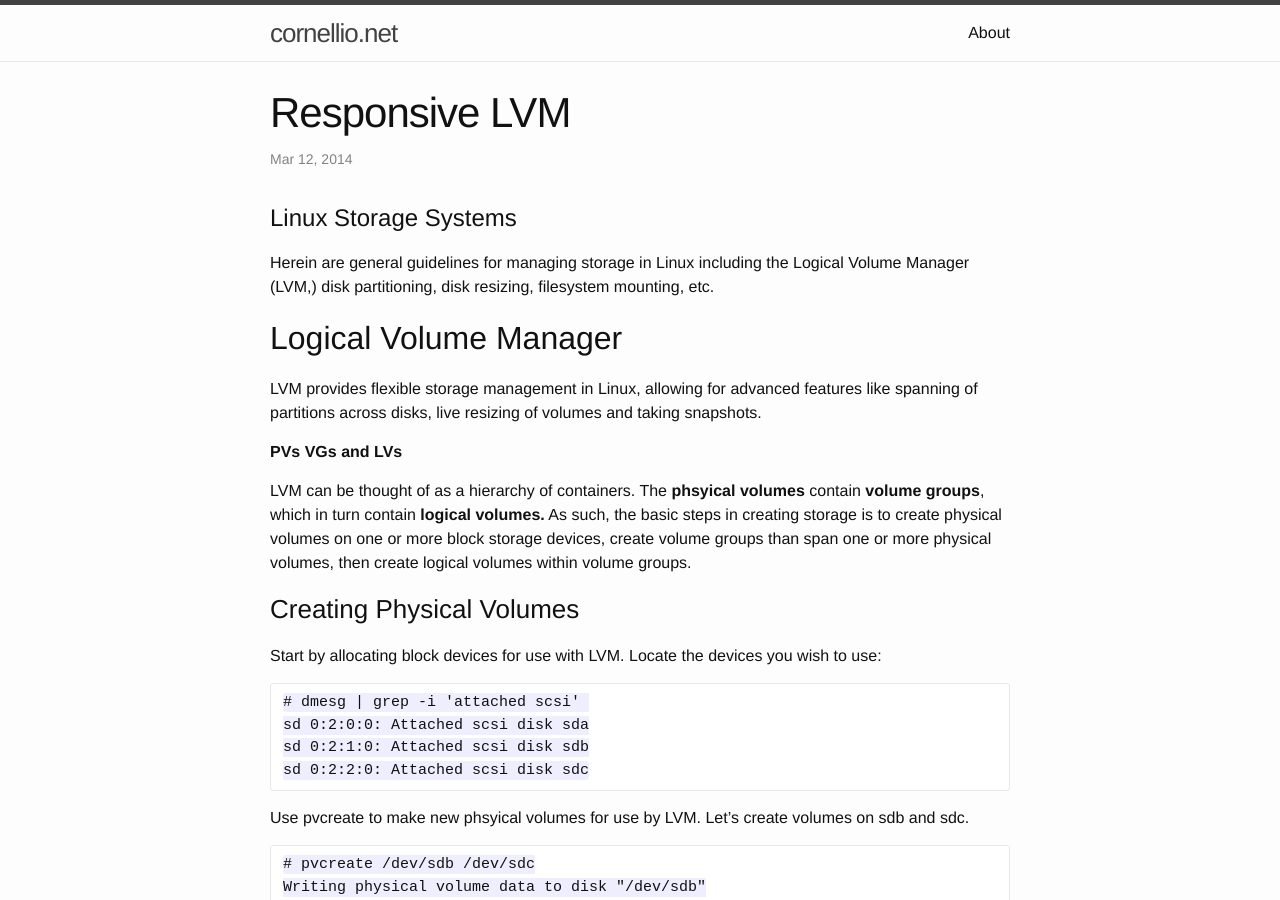
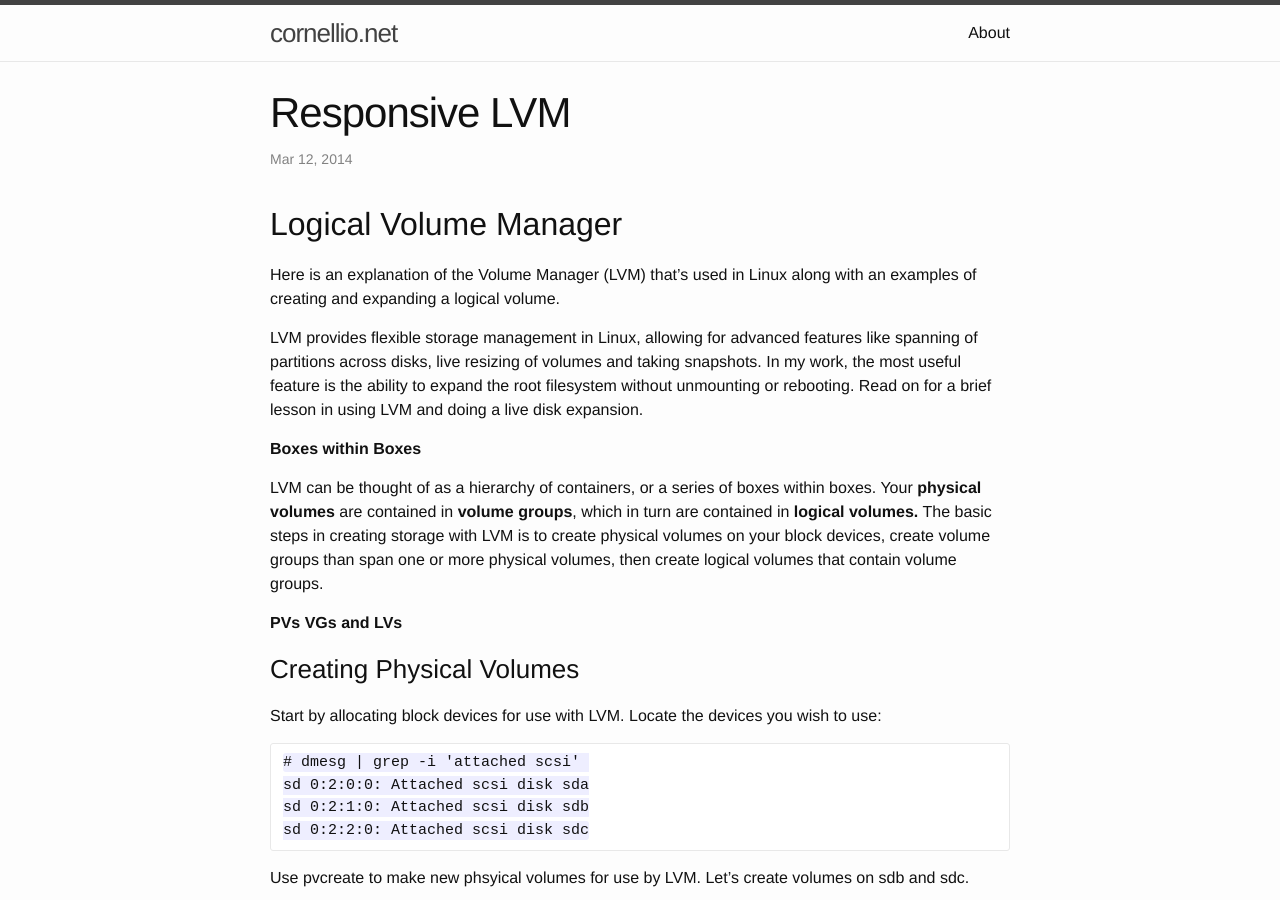
Before and after one commit to Cornellio/jekyll-blog, a Jekyll site: the page built from _posts/2014-03-12-responsive-lvm.md, in a window 1280 px wide and 900 px high. Built offline with Jekyll 4.4.1, drawn with Linux system fonts in a browser that asks for light colours; some of the changed text lies outside the part shown.

Commit message:
update site

```diff
--- a/_posts/2014-03-12-responsive-lvm.md
+++ b/_posts/2014-03-12-responsive-lvm.md
@@ -5,17 +5,17 @@ date:   2014-03-12 16:02:00
 categories:
 ---
 
-# Linux Storage Systems
-
-Herein are general guidelines for managing storage in Linux including the Logical Volume Manager (LVM,) disk partitioning, disk resizing, filesystem mounting, etc.
-
 ## Logical Volume Manager
 
-LVM provides flexible storage management in Linux, allowing for advanced features like spanning of partitions across disks, live resizing of volumes and taking snapshots.
+Here is an explanation of the Volume Manager (LVM) that's used in Linux along with an examples of creating and expanding a logical volume.
+
+LVM provides flexible storage management in Linux, allowing for advanced features like spanning of partitions across disks, live resizing of volumes and taking snapshots. In my work, the most useful feature is the ability to expand the root filesystem without unmounting or rebooting. Read on for a brief lesson in using LVM and doing a live disk expansion.
+
+**Boxes within Boxes**
+
+LVM can be thought of as a hierarchy of containers, or a series of boxes within boxes. Your **physical volumes** are contained in **volume groups**, which in turn are contained in **logical volumes.** The basic steps in creating storage with LVM is to create physical volumes on your block devices, create volume groups than span one or more physical volumes, then create logical volumes that contain volume groups.
 
 **PVs VGs and LVs**
-
-LVM can be thought of as a hierarchy of containers. The **phsyical volumes** contain **volume groups**, which in turn contain **logical volumes.** As such, the basic steps in creating storage is to create physical volumes on one or more block storage devices, create volume groups than span one or more physical volumes, then create logical volumes within volume groups.
 
 ### Creating Physical Volumes
 
```
Also changed, not shown: other parts of _posts/2014-03-12-responsive-lvm.md (+1 -1 lines).
